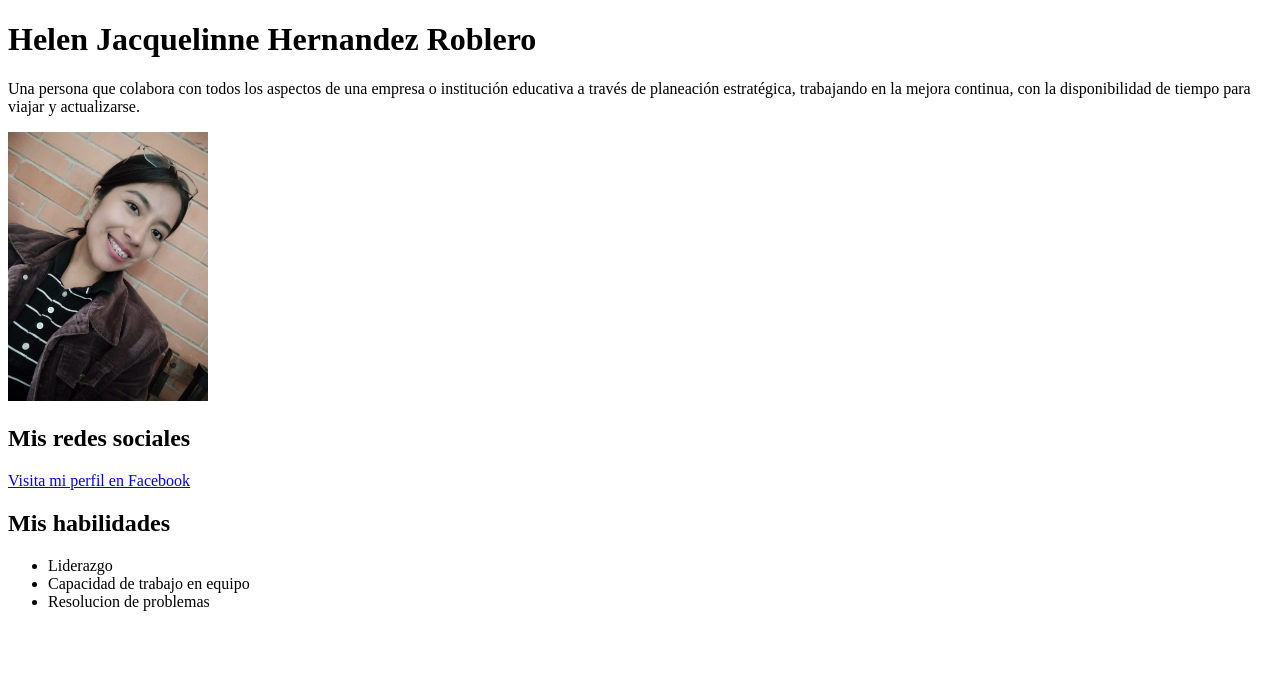
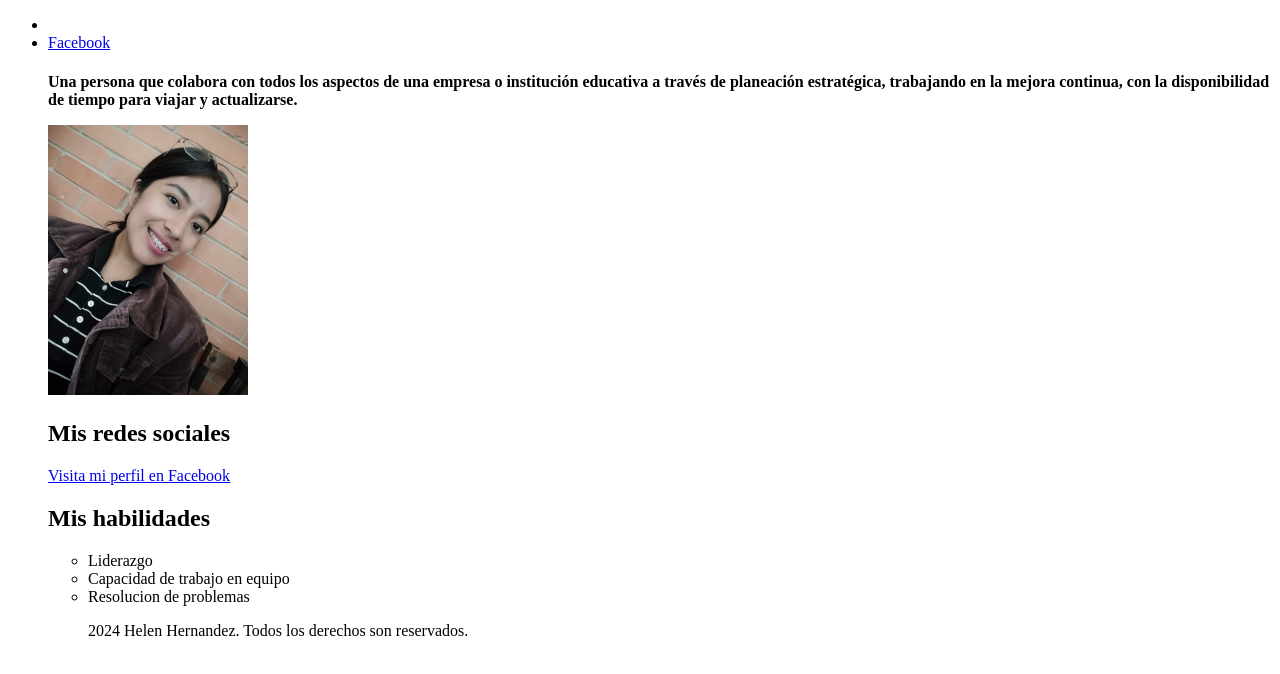
Before and after one commit to Helen2503/CV-HELENHR, a plain HTML site: page index.html in a window 1280 px wide. Drawn offline with Linux system fonts and the light colour scheme.

Commit message:
Aprendiendo a separar por secciones

```diff
--- a/index.html
+++ b/index.html
@@ -6,11 +6,26 @@
     <title>Curriculum vitae</title>
 </head>
 <body>
-    <h1>Helen Jacquelinne Hernandez Roblero</h1>
+
+    <!--Barra de navegacion-->
+    <header>
+        <nav>
+            <ul>
+                <li> <a href="#Inicio"" Inicio "></a>
+                <li><a href="https://www.facebook.com/profile.php?id=100008188608128&mibextid=ZbWKwL">Facebook</a></li>
+
+
+
+        <nav>
+    <!--Seccion de inicio-->
+    <section id="inicio">
+         <h1 Helen Jacquelinne Hernandez Roblero</h1>
     <p>Una persona que colabora con todos los aspectos de una empresa o institución educativa a través de planeación estratégica, trabajando en la mejora continua, con la disponibilidad de tiempo para viajar y actualizarse.
     <p>
 
     <img src="./Foto Helen.jpg" width="200px"
+
+
 
 </body>
 <h2>Mis redes sociales</h2>
@@ -21,3 +36,10 @@
     <li>Liderazgo</li>
     <li>Capacidad de trabajo en equipo</li>
     <li>Resolucion de problemas</li>
+
+<section>
+    <footer>
+
+        <p>2024 Helen Hernandez. Todos los derechos son reservados.
+    </footer>
+</section>
```
